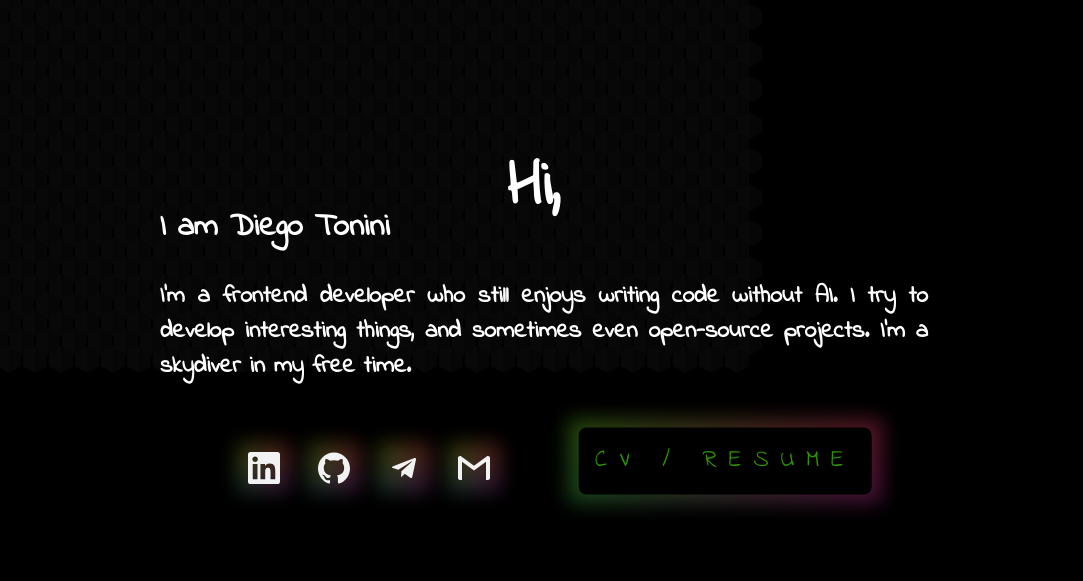
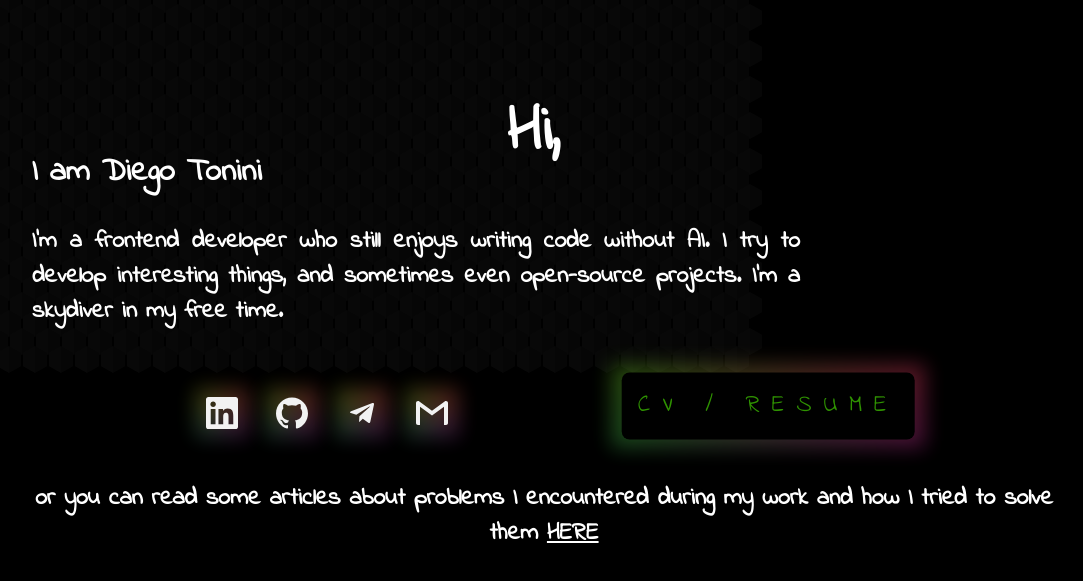
Before and after one commit to multivoltage/diegotonini.dev, an Astro site: page / in a window 1280 px wide. Shown: the part 109-690 px from the top of the page, without its empty margins (96-1179 px from the left). Built offline with nearby package versions, Linux system fonts and the light colour scheme; Astro itself is replaced by a stand-in of ours.

Commit message:
feat: add pills link in homepage

```diff
--- a/src/pages/index.astro
+++ b/src/pages/index.astro
@@ -108,6 +108,10 @@ import CursorLight from "../components/CursorLight.astro";
           CV / RESUME
         </a>
       </div>
+      <h2 class="pill-text">
+        or you can read some articles about problems I encountered during my
+        work and how I tried to solve them <a href="/pills">HERE</a>
+      </h2>
     </main>
 
     <footer class="footer"></footer>
@@ -149,6 +153,10 @@ import CursorLight from "../components/CursorLight.astro";
     max-width: 768px;
     margin-top: 2rem;
   }
+  .pill-text {
+    text-align: center;
+  }
+
   .page-title__hi {
     font-size: 4rem;
     display: flex;
```
